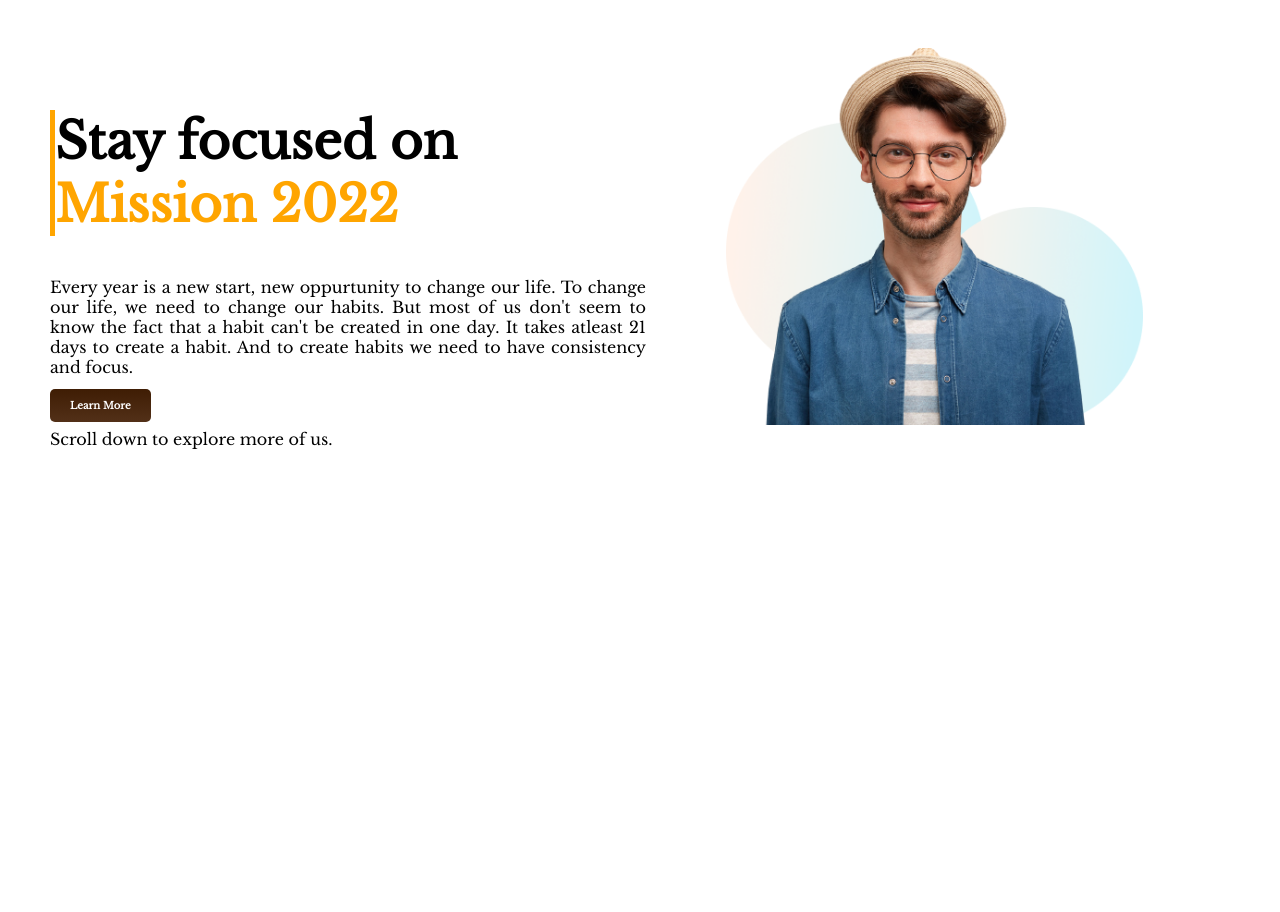
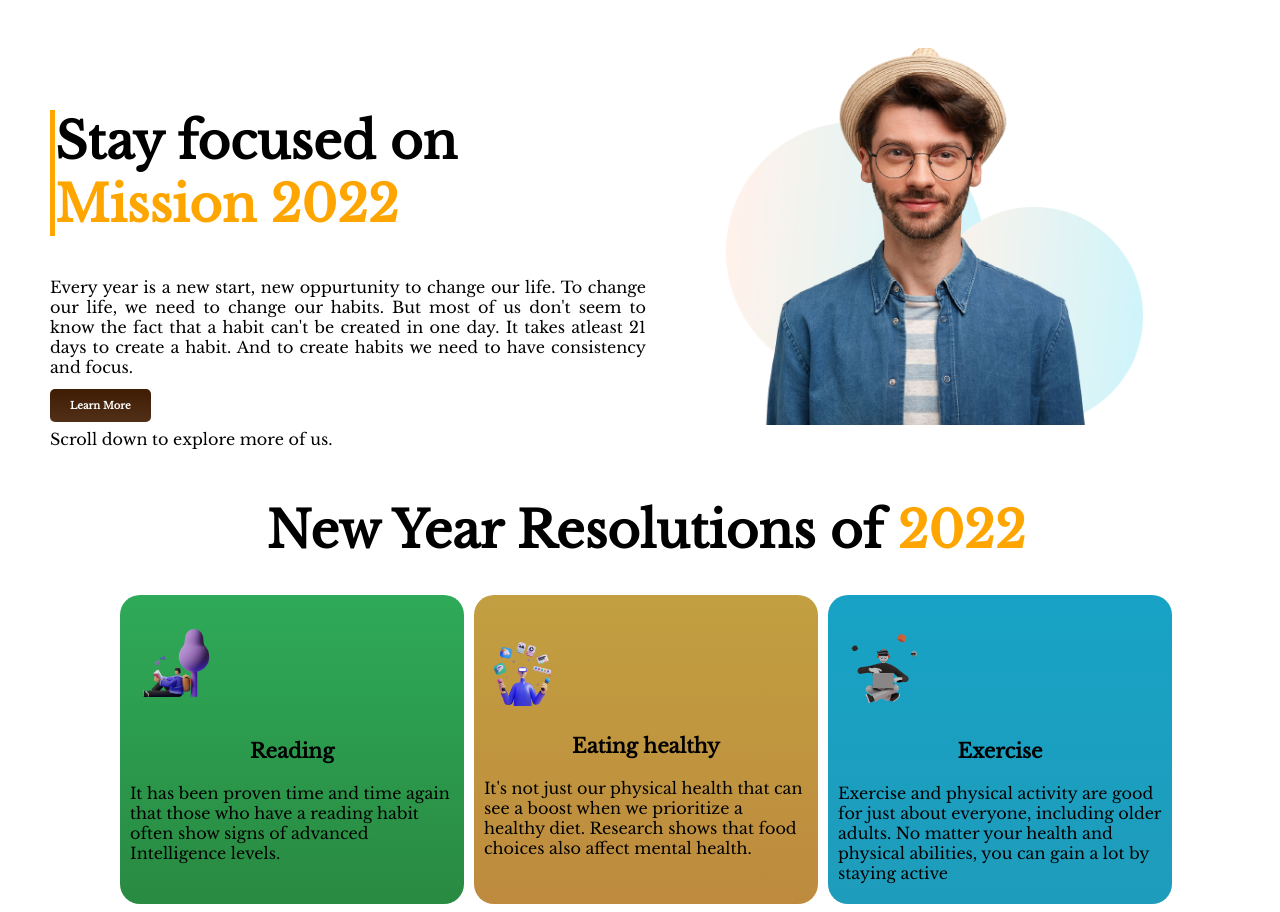
Before and after one commit to 1234-56prova/mission-2022, a plain HTML site: page index.html in a window 1280 px wide. Before the commit the page ends 800 px from the top, so only its background shows below. Drawn offline with nearby package versions, Linux system fonts and the light colour scheme.

Commit message:
Second section

```diff
--- a/index.html
+++ b/index.html
@@ -23,9 +23,22 @@
             <img src="person-4.png">
         </div>
     </section>
-    <section>
-       <div>
-           <img>
+    <H1 style="text-align: center;">New Year Resolutions of <span class="orange">2022</span></H1>
+    <section class="display-flex">
+       <div id="right" class="padding">
+           <img class="image-width" src="illustrator-3.png" alt="illustrator-3">
+           <h3>Reading</h3>
+           <p>It has been proven time and time again that those who have a reading habit often show signs of advanced Intelligence levels.</p>
+       </div>
+       <div id="left" class="padding">
+           <img class="image-width" src="illustrator-1.png" alt="illustrator-1">
+          <h3>Eating healthy</h3>
+          <p>It's not just our physical health that can see a boost when we prioritize a healthy diet. Research shows that food choices also affect mental health. </p>
+       </div>
+       <div id="margin" class="padding">
+           <img class="image-width" src="illustrator-2.png" alt="illustrator-2">
+          <h3>Exercise</h3>
+          <p>Exercise and physical activity are good for just about everyone, including older adults. No matter your health and physical abilities, you can gain a lot by staying active</p>
        </div>
     </section>
 </body>
--- a/style.css
+++ b/style.css
@@ -48,3 +48,42 @@ h1{
 .margin{
     margin-top: 60px;
 }
+
+.padding{
+    padding: 30px 10px 5px 10px;
+    background-repeat: no-repeat;
+    border-radius: 20px;
+    margin-left: 40px;
+    margin-right: 10px;
+    width: 400px;
+}
+
+.padding h3{
+    font-size: 20px;
+    text-align: left;
+}
+
+
+#margin{
+    margin-left: 5px;
+    margin-right: 100px;
+    background-image: linear-gradient(rgb(23, 162, 197), rgb(31, 156, 187));
+}
+#left{
+    margin-left: 5px;
+    margin-right: 5px;
+    background-image: linear-gradient(rgb(194, 159, 64), rgb(190, 139, 62));
+}
+#right{
+    margin-left: 100px;
+    margin-right: 5px;
+    background-image: linear-gradient(rgb(46, 170, 88), rgb(41, 138, 65));
+}
+.padding h3{
+    text-align: center;
+}
+
+
+.image-width{
+    width: 90px;
+}
```
Also changed, not shown: illustrator-1.png (added), illustrator-2.png (added), illustrator-3.png (added).
